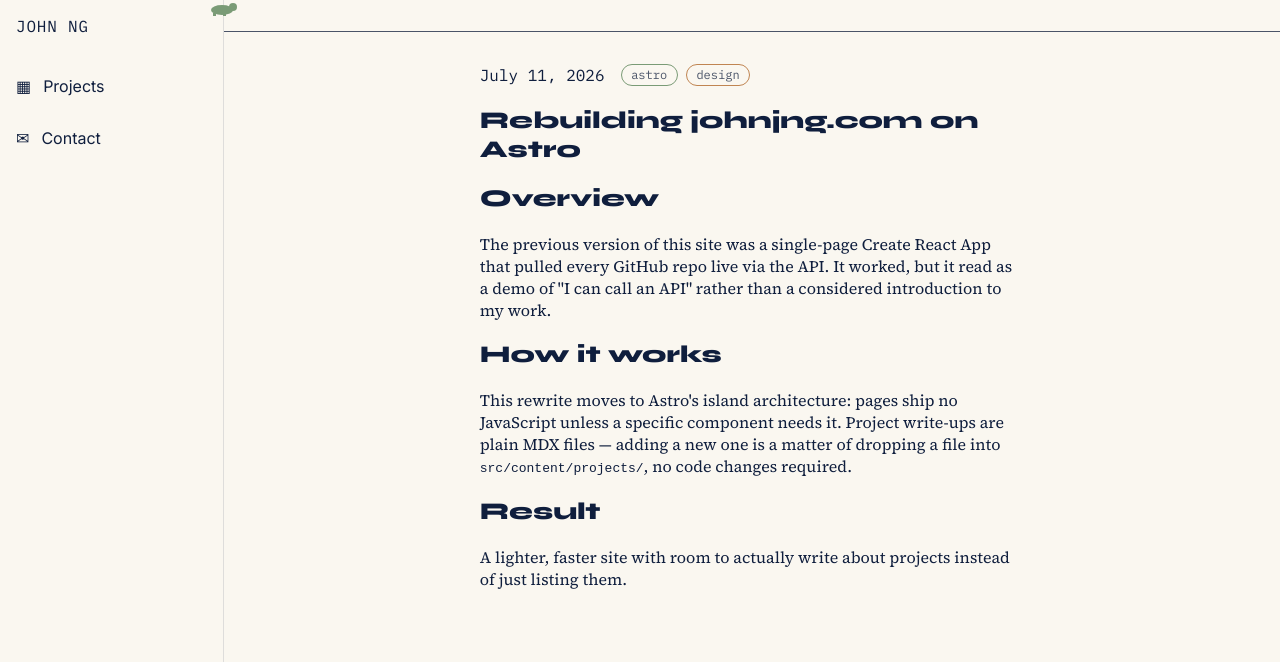
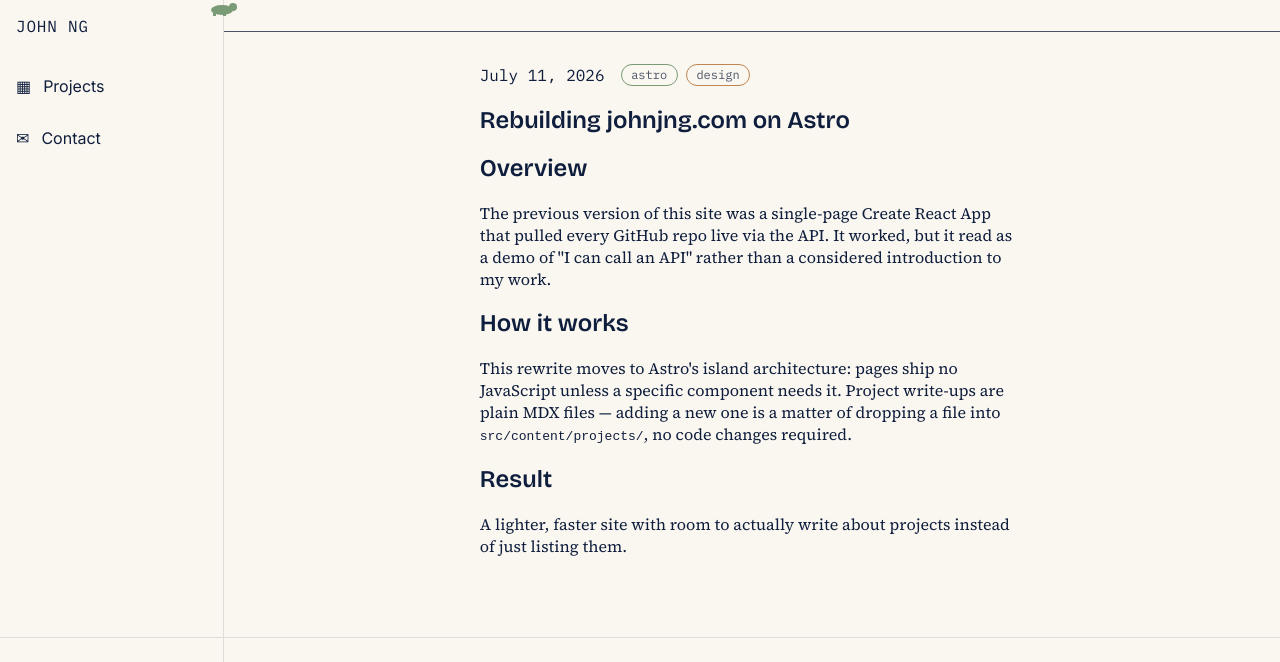
Before and after one commit to JohnN05/website, an Astro site: page /projects/portfolio-site-rewrite in a window 1280 px wide. Shown: the top 662 px of the page. Built offline with nearby package versions, Linux system fonts and the light colour scheme; Astro itself is replaced by a stand-in of ours.

Commit message:
feat: replace Syne with Bricolage Grotesque as the heading face

```diff
--- a/src/layouts/ArticleLayout.astro
+++ b/src/layouts/ArticleLayout.astro
@@ -31,9 +31,6 @@
     margin: 0 auto;
     padding: var(--space-6) var(--space-5) var(--space-8);
   }
-  .prose h1 {
-    font-family: 'Syne', sans-serif;
-  }
   .meta {
     display: flex;
     align-items: center;
--- a/src/layouts/BaseLayout.astro
+++ b/src/layouts/BaseLayout.astro
@@ -23,7 +23,7 @@
     <link rel="preconnect" href="https://fonts.googleapis.com" />
     <link rel="preconnect" href="https://fonts.gstatic.com" crossorigin />
     <link
-      href="https://fonts.googleapis.com/css2?family=Syne:wght@700;800&family=Source+Serif+4:wght@400;500&family=Inter:wght@400;500&family=IBM+Plex+Mono:wght@400;500&display=swap"
+      href="https://fonts.googleapis.com/css2?family=Bricolage+Grotesque:opsz,wght@12..96,600&family=Source+Serif+4:wght@400;500&family=Inter:wght@400;500&family=IBM+Plex+Mono:wght@400;500&display=swap"
       rel="stylesheet"
     />
     <script is:inline>
--- a/src/styles/global.css
+++ b/src/styles/global.css
@@ -8,7 +8,7 @@
   transition: background-color 0.2s ease, color 0.2s ease;
 }
 
-h1, h2, h3 { font-family: 'Syne', sans-serif; font-weight: 800; }
+h1, h2, h3 { font-family: 'Bricolage Grotesque', sans-serif; font-weight: 600; }
 
 .eyebrow, .meta, .wordmark { font-family: 'IBM Plex Mono', monospace; }
 
```
Also changed, not shown: tests/e2e/home.spec.ts (+6 -0 lines).
